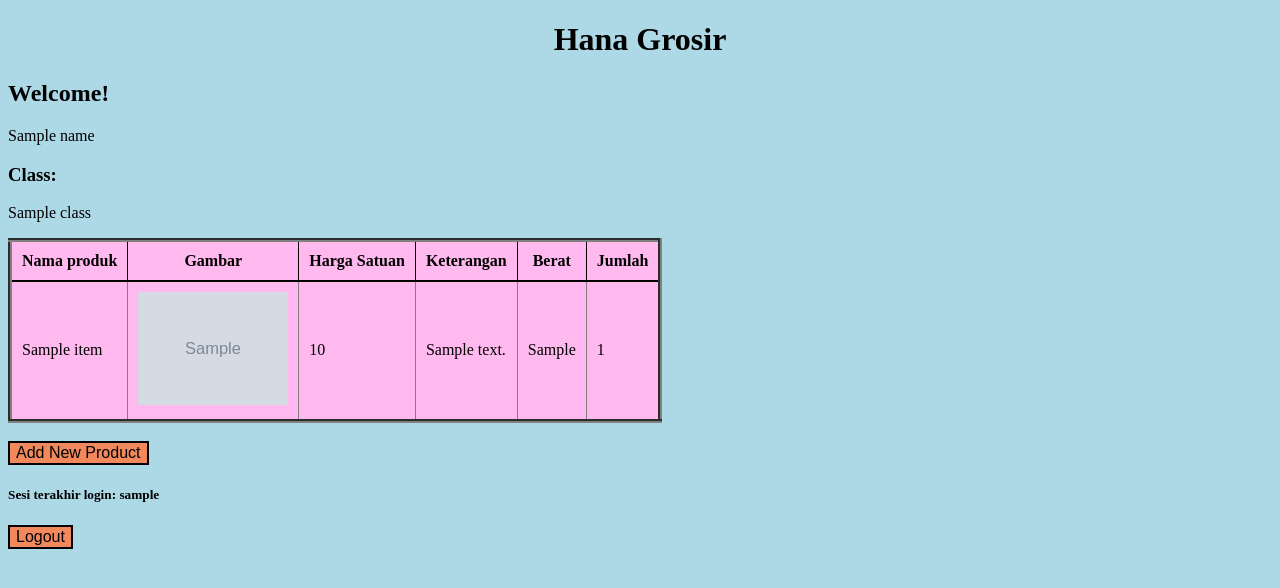
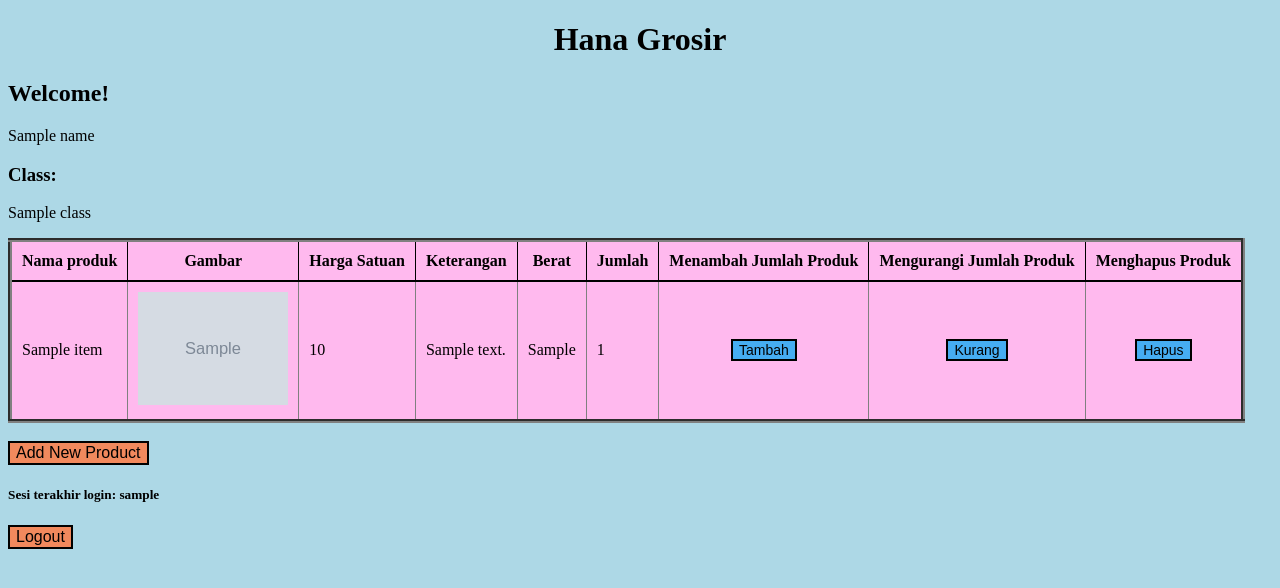
Before and after one commit to catherinehana/Tugas02PBP, a Django app: template main/templates/main.html in a window 1280 px wide. Shown: the top 588 px of the page. Run offline with Django 4.2, Linux system fonts and the light colour scheme; tables that the repository leaves empty hold one stand-in row (values such as "Sample post"); the template is opened without the code that fills it: values that come from a table or form of the project are taken from there, most other values are stand-ins (such as "Sample title", 1, 10 or a date in 2020); grey boxes marked "Sample" are stand-in pictures.

Commit message:
Tugas04PBPFinal

```diff
--- a/main/templates/main.html
+++ b/main/templates/main.html
@@ -3,10 +3,8 @@
 
 <h2>Welcome!</h2>
 <p>{{name}}</p>
-<!-- Ubahlah sesuai dengan nama kamu -->
 <h3>Class:</h3>
 <p>{{class}}</p>
-<!-- Ubahlah sesuai dengan kelas kamu -->
 
 <!DOCTYPE html>
 <html style="background-color: #add8e6">
@@ -35,6 +33,9 @@
         <th>Keterangan</th>
         <th>Berat</th>
         <th>Jumlah</th>
+        <th>Menambah Jumlah Produk</th>
+        <th>Mengurangi Jumlah Produk</th>
+        <th>Menghapus Produk</th>
       </tr>
       {% for product in products %}
       <tr>
@@ -44,7 +45,46 @@
         <td>{{product.description}}</td>
         <td>{{product.weight}}</td>
         <td>{{product.ammount}}</td>
-      </tr>
+        <td align="center">
+          <form method="post" action="{% url 'main:show_main' %}">
+            {% csrf_token %}
+            <input type="hidden" name="id_item" value="{{ product.id }}" />
+            <input type="hidden" name="action" value="increase" />
+            <button type="submit" style="
+            background-color: #46adf2;
+            border: 2px solid black;
+            cursor: pointer;
+            font-size: 14px;
+          ">Tambah</button>
+          </form>
+        </td>
+        <td align="center">
+          <form method="post" action="{% url 'main:show_main' %}">
+              {% csrf_token %}
+              <input type="hidden" name="id_item" value="{{ product.id }}" />
+              <input type="hidden" name="action" value="decrease" />
+              <button type="submit" style="
+              background-color: #46adf2;
+              border: 2px solid black;
+              cursor: pointer;
+              font-size: 14px;
+            ">Kurang</button>
+          </form>
+        </td>
+        <td align="center">
+          <form method="post" action="{% url 'main:show_main' %}">
+              {% csrf_token %}
+              <input type="hidden" name="id_item" value="{{ product.id }}" />
+              <input type="hidden" name="action" value="delete" />
+              <button type="submit" style="
+              background-color: #46adf2;
+              border: 2px solid black;
+              cursor: pointer;
+              font-size: 14px;
+            ">Hapus</button>
+          </form>
+          </tr>
+        </td>
       {% endfor %}
     </table>
     <br />
```
Also changed, not shown: main/views.py (+19 -19 lines).
